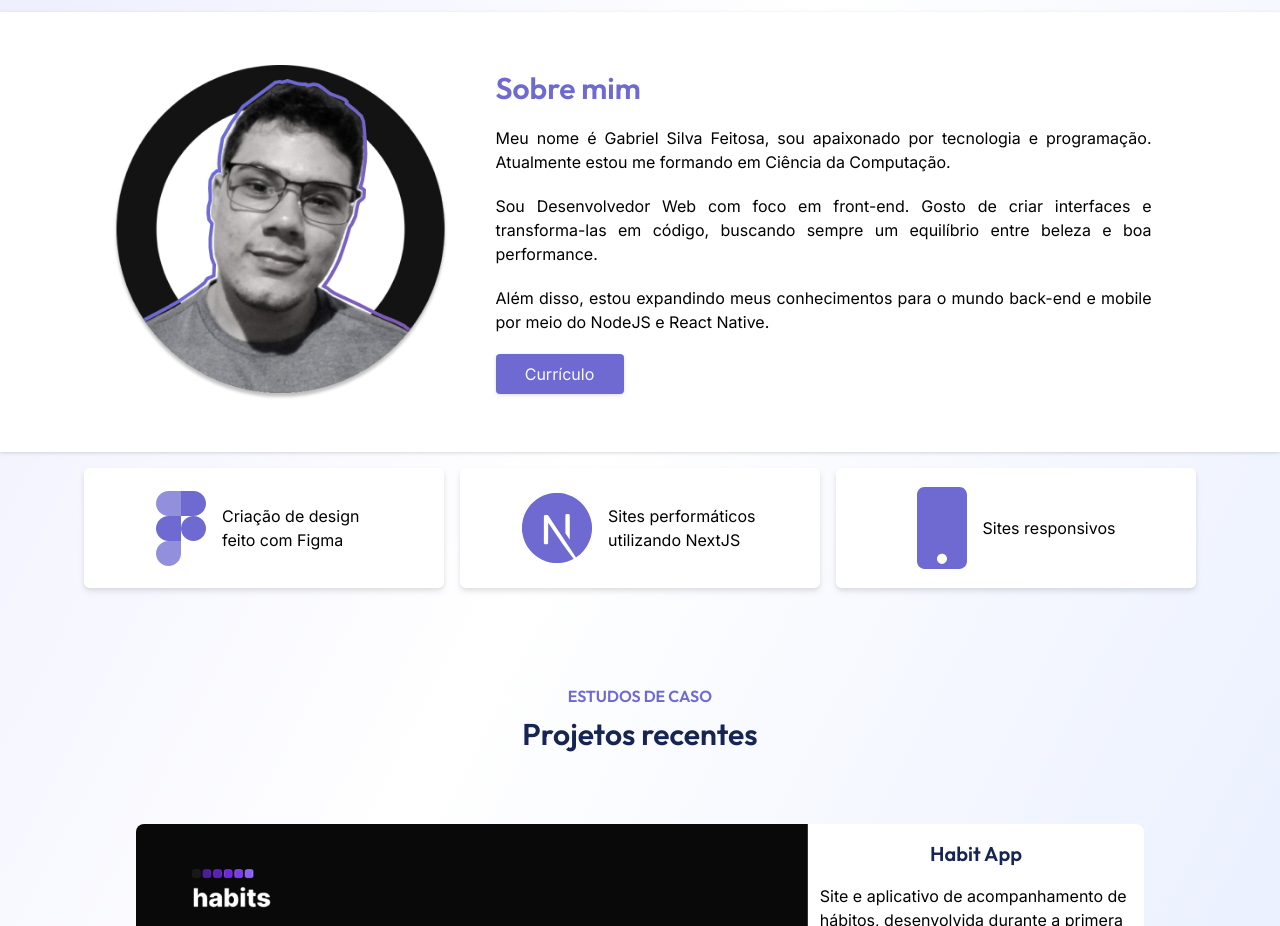
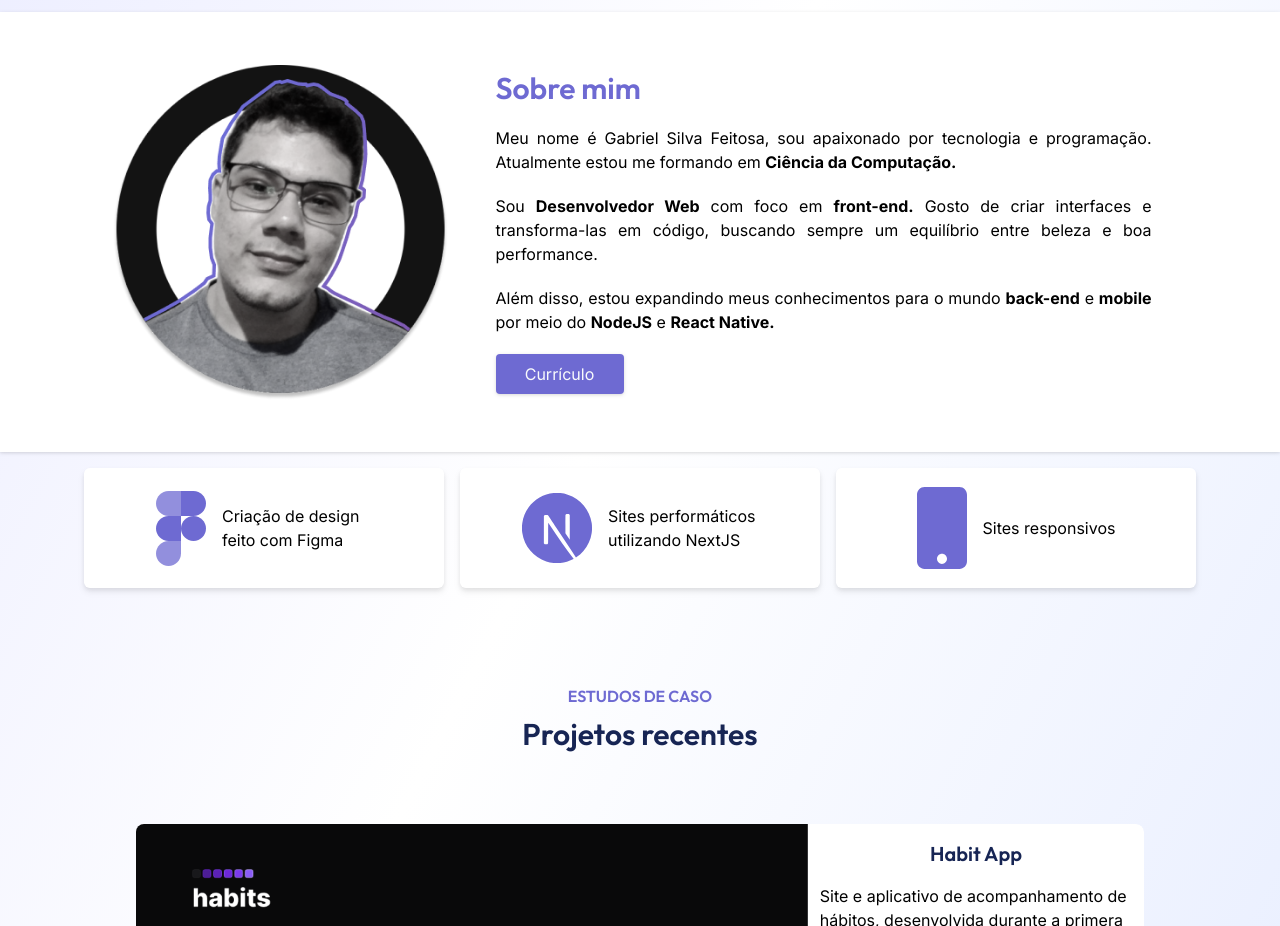
Before and after one commit to br-gabriel/my-portfolio, a Next.js app: page / in a window 1280 px wide. Shown: the part 900-1826 px from the top of the page. Built offline with nearby package versions, Linux system fonts and the light colour scheme.

Commit message:
highlights added in about me section

```diff
--- a/src/components/Aboutme/index.jsx
+++ b/src/components/Aboutme/index.jsx
@@ -52,8 +52,8 @@ export default function Aboutme() {
               className="text-justify text-sm dark:text-slate-50 md:text-base"
             >
               Meu nome é Gabriel Silva Feitosa, sou apaixonado por tecnologia e
-              programação. Atualmente estou me formando em Ciência da
-              Computação.
+              programação. Atualmente estou me formando em <b>Ciência da
+              Computação.</b>
             </motion.p>
 
             <motion.p
@@ -63,7 +63,7 @@ export default function Aboutme() {
               transition={{ duration: 0.15, delay: baseDelay * 3 }}
               className="text-justify text-sm dark:text-slate-50 md:text-base"
             >
-              Sou Desenvolvedor Web com foco em front-end. Gosto de criar
+              Sou <b>Desenvolvedor Web</b> com foco em <b>front-end.</b> Gosto de criar
               interfaces e transforma-las em código, buscando sempre um
               equilíbrio entre beleza e boa performance.
             </motion.p>
@@ -75,8 +75,7 @@ export default function Aboutme() {
               transition={{ duration: 0.15, delay: baseDelay * 4 }}
               className="text-justify text-sm dark:text-slate-50 md:text-base"
             >
-              Além disso, estou expandindo meus conhecimentos para o mundo
-              back-end e mobile por meio do NodeJS e React Native.
+              Além disso, estou expandindo meus conhecimentos para o mundo <b>back-end</b> e <b>mobile</b> por meio do <b>NodeJS</b> e <b>React Native.</b>
             </motion.p>
 
             <Link href="/Fullstack-Gabriel-Feitosa.pdf" target="blank">
```
